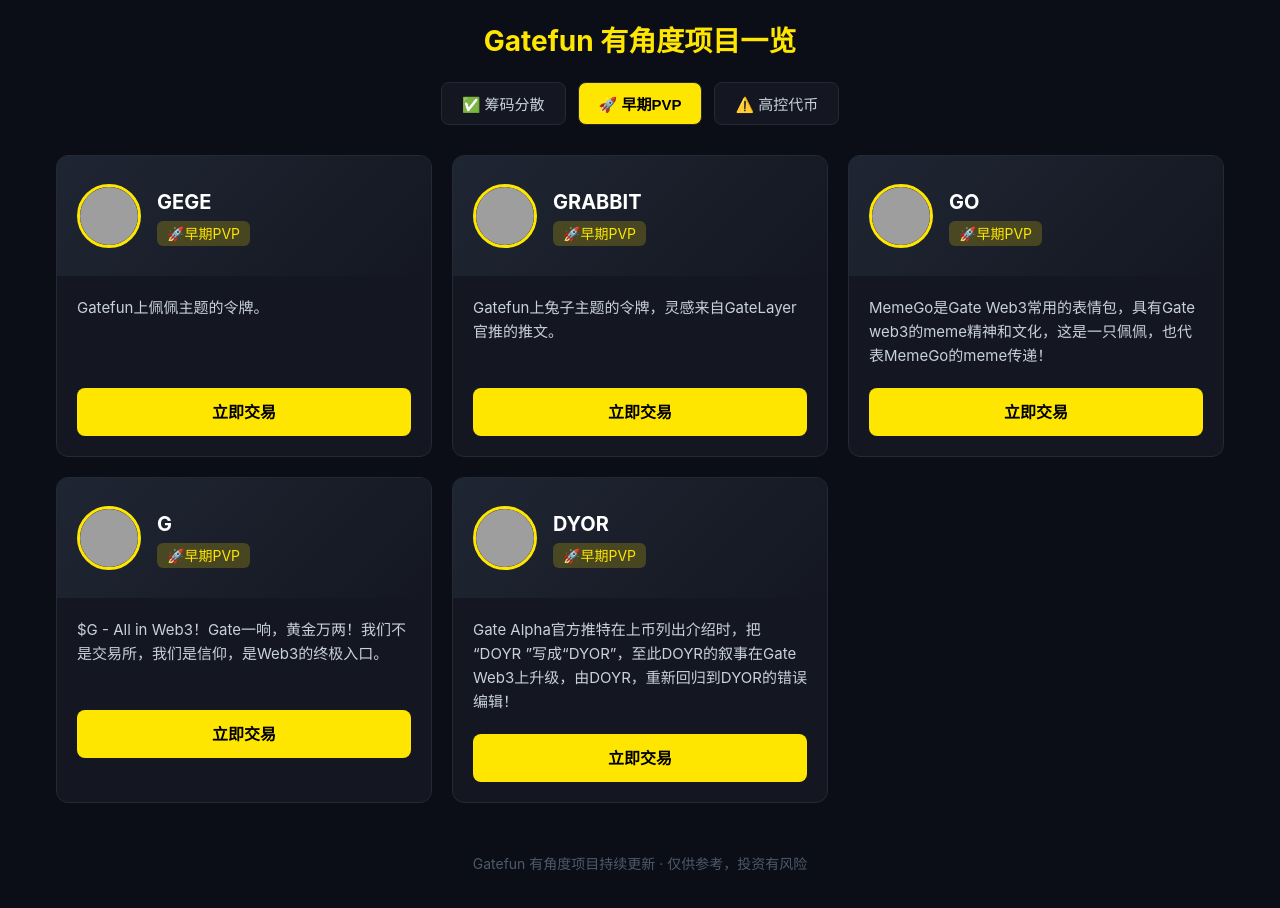
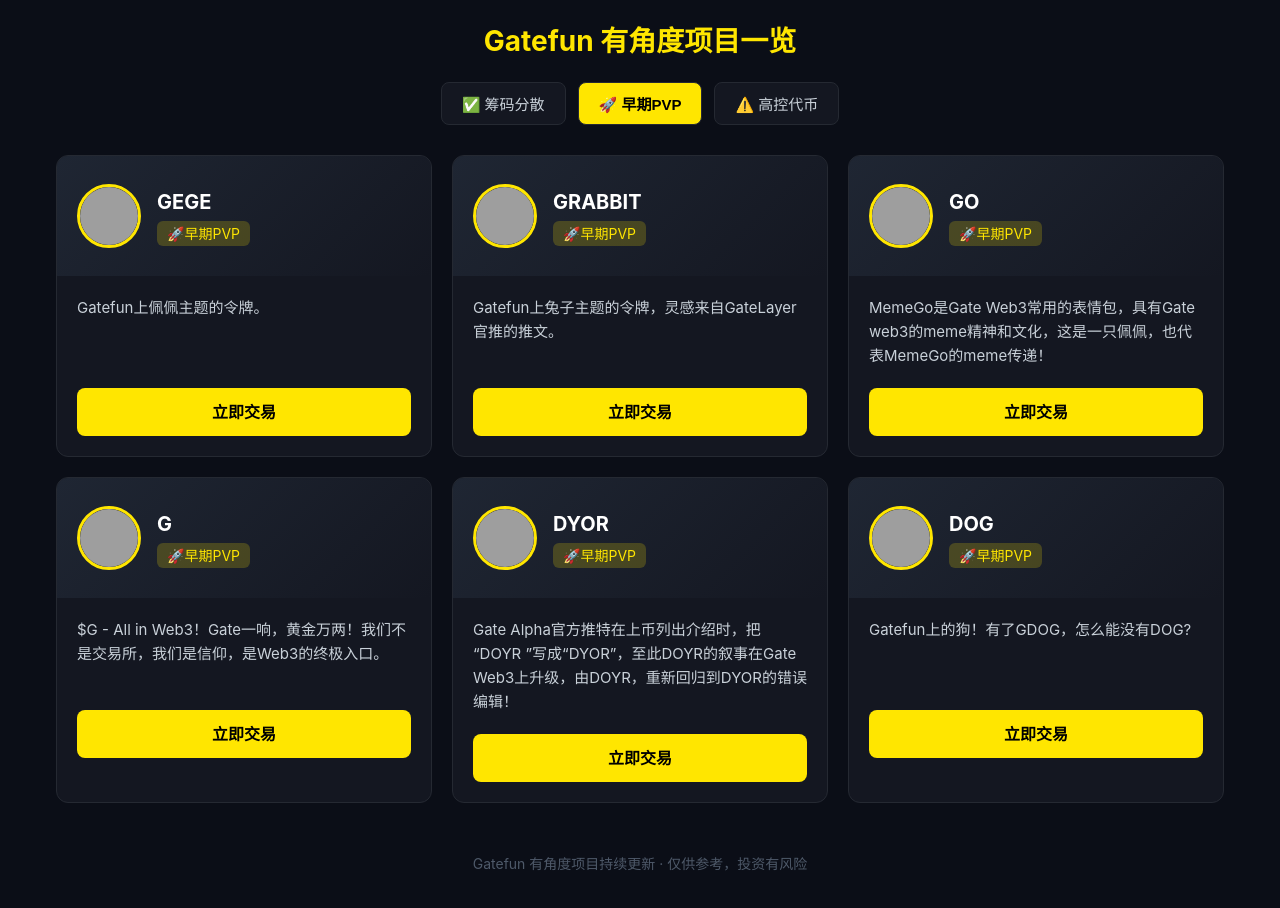
Before and after one commit to WoofingLabs/GatefunToken, a plain HTML site: page index.html in a window 1280 px wide. Both pictures are taken after a click on the button "🚀 早期PVP". Drawn offline with Linux system fonts and the light colour scheme; grey boxes are pictures that could not be loaded.

Commit message:
Update index.html

```diff
--- a/index.html
+++ b/index.html
@@ -275,6 +275,20 @@
                         <a href="https://web3.gate.com/zh/trade/gatelayer/0xbff83b3e0c3cd385259e8b1648cb3e46d51614d8" target="_blank" class="buy-btn">立即交易</a>
                     </div>
                 </div>
+
+                <div class="token-card">
+                    <div class="card-header">
+                        <img src="https://static-web3.w3-api.com/10088/0x54b377820eb0d03bb9791b7a258c8307db467a55.png?v=0" alt="DOG" class="token-logo">
+                        <div class="token-info">
+                            <h3>DOG</h3>
+                            <span>🚀早期PVP</span>
+                        </div>
+                    </div>
+                    <div class="card-body">
+                        <div class="angle-desc">Gatefun上的狗！有了GDOG，怎么能没有DOG?</div>
+                        <a href="https://web3.gate.com/zh/trade/gatelayer/0x54b377820eb0d03bb9791b7a258c8307db467a55" target="_blank" class="buy-btn">立即交易</a>
+                    </div>
+                </div>
             </div>
         </div>
 
```
